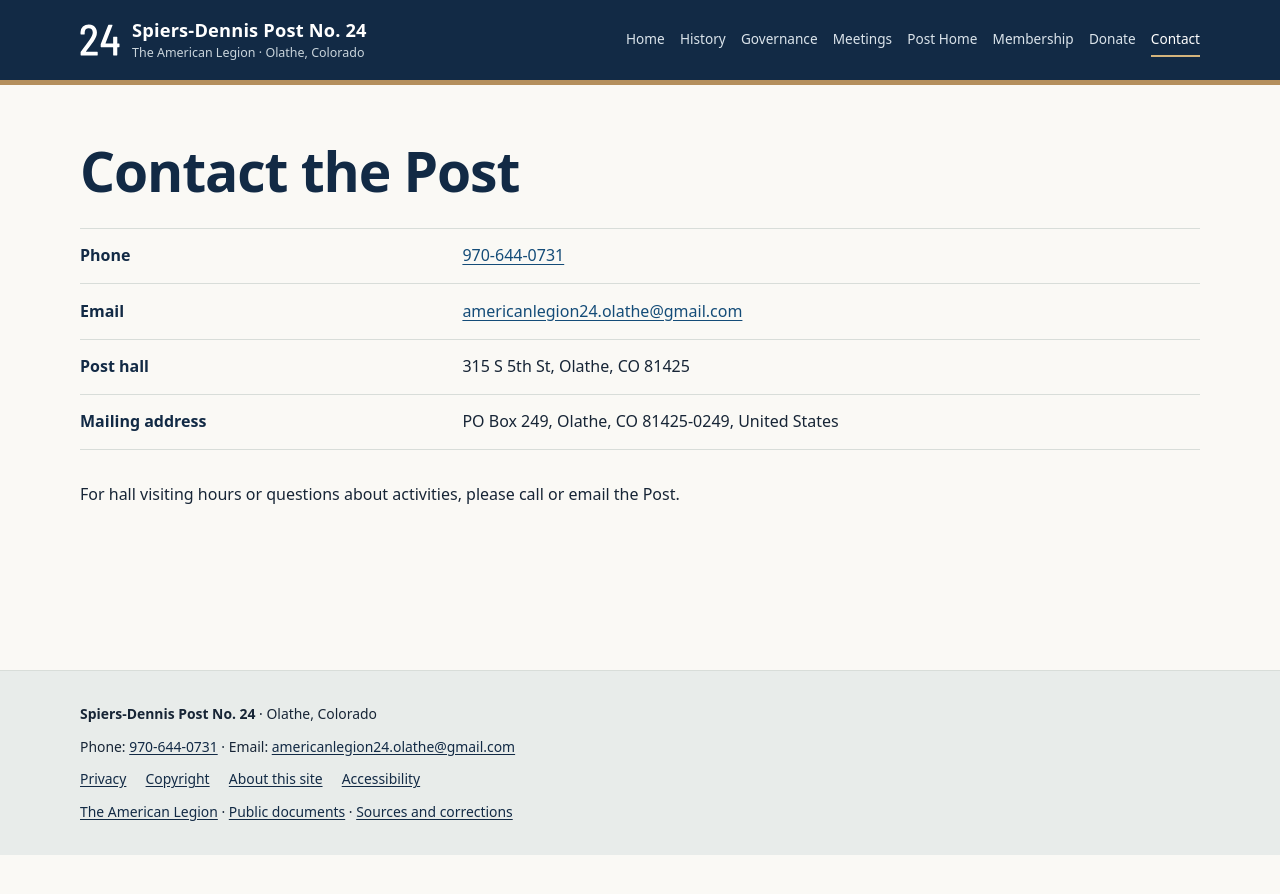
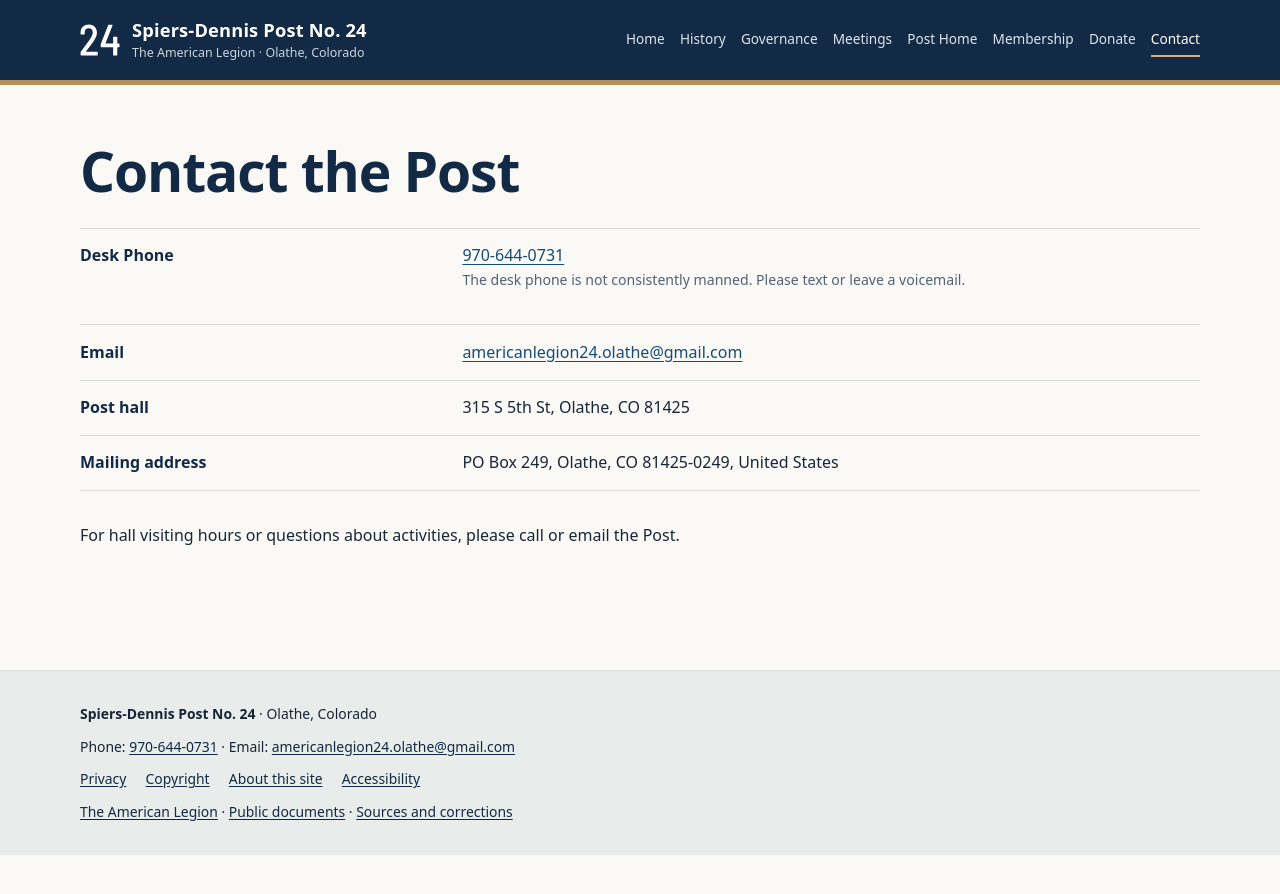
Before and after one commit to SPIERS-DENNIS-POST/spiers-dennis-post.github.io, a Jekyll site: the page built from contact/index.md, in a window 1280 px wide. Shown: the top 894 px of the page. Built offline with Jekyll 4.4.1, drawn with Linux system fonts in a browser that asks for light colours.

Commit message:
Clarify desk phone availability on Contact page

```diff
--- a/contact/index.md
+++ b/contact/index.md
@@ -6,7 +6,7 @@
 ---
 # Contact the Post
 <dl class="fact-list">
-<div class="fact-row"><dt>Phone</dt><dd><a href="tel:+1{{ site.data.post.contact.phone | remove: '-' }}">{{ site.data.post.contact.phone | escape }}</a></dd></div>
+<div class="fact-row"><dt>Desk Phone</dt><dd><a href="tel:+1{{ site.data.post.contact.phone | remove: '-' }}">{{ site.data.post.contact.phone | escape }}</a><p class="entry-meta">The desk phone is not consistently manned. Please text or leave a voicemail.</p></dd></div>
 <div class="fact-row"><dt>Email</dt><dd><a href="mailto:{{ site.data.post.contact.email | escape }}">{{ site.data.post.contact.email | escape }}</a></dd></div>
 <div class="fact-row"><dt>Post hall</dt><dd>{{ site.data.post.address.street | escape }}, {{ site.data.post.address.city | escape }}, {{ site.data.post.address.region | escape }} {{ site.data.post.address.postal_code | escape }}</dd></div>
 <div class="fact-row"><dt>Mailing address</dt><dd>PO Box {{ site.data.post.mailing_address.post_office_box | escape }}, {{ site.data.post.mailing_address.city | escape }}, {{ site.data.post.mailing_address.region | escape }} {{ site.data.post.mailing_address.postal_code | escape }}, United States</dd></div>
```
